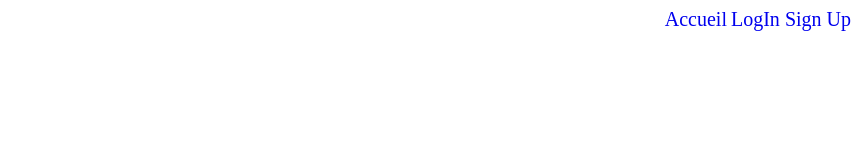
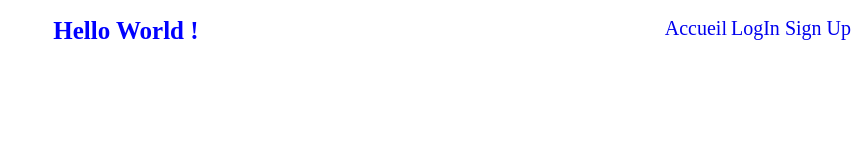
Before and after one commit to Boubacar221/FastFood_online, a plain HTML site: page index.html in a window 1280 px wide. Shown: the whole page, without its empty margins (421-1280 px from the left). Drawn offline with Linux system fonts and the light colour scheme.

Commit message:
Ajout d'un titre

```diff
--- a/index.html
+++ b/index.html
@@ -13,6 +13,7 @@
         <a href="#">LogIn </a>
         <a href="#">Sign Up</a>
     </nav>
+    <H1>Hello World !</H1>
 
 </body>
 </html>
```
